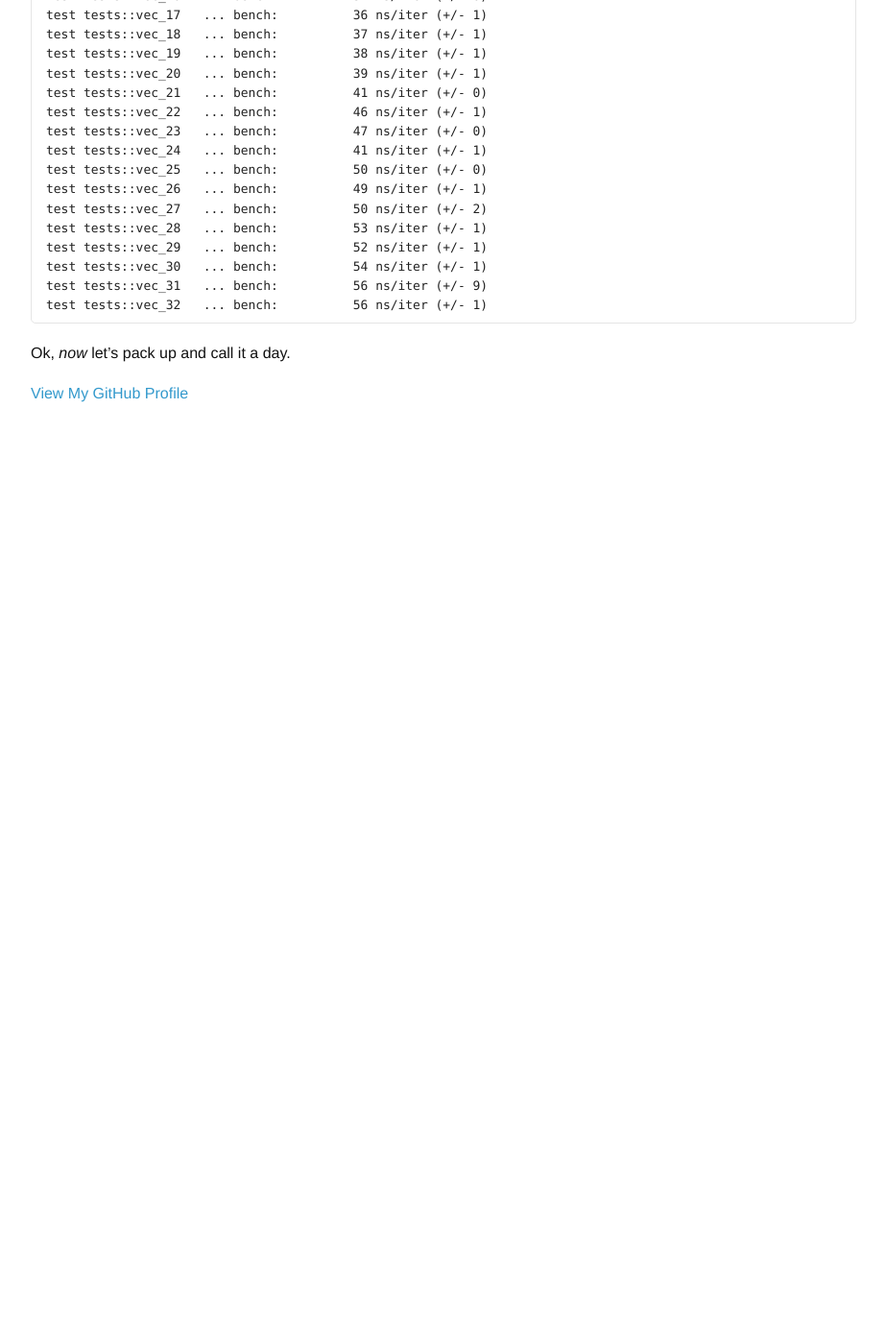
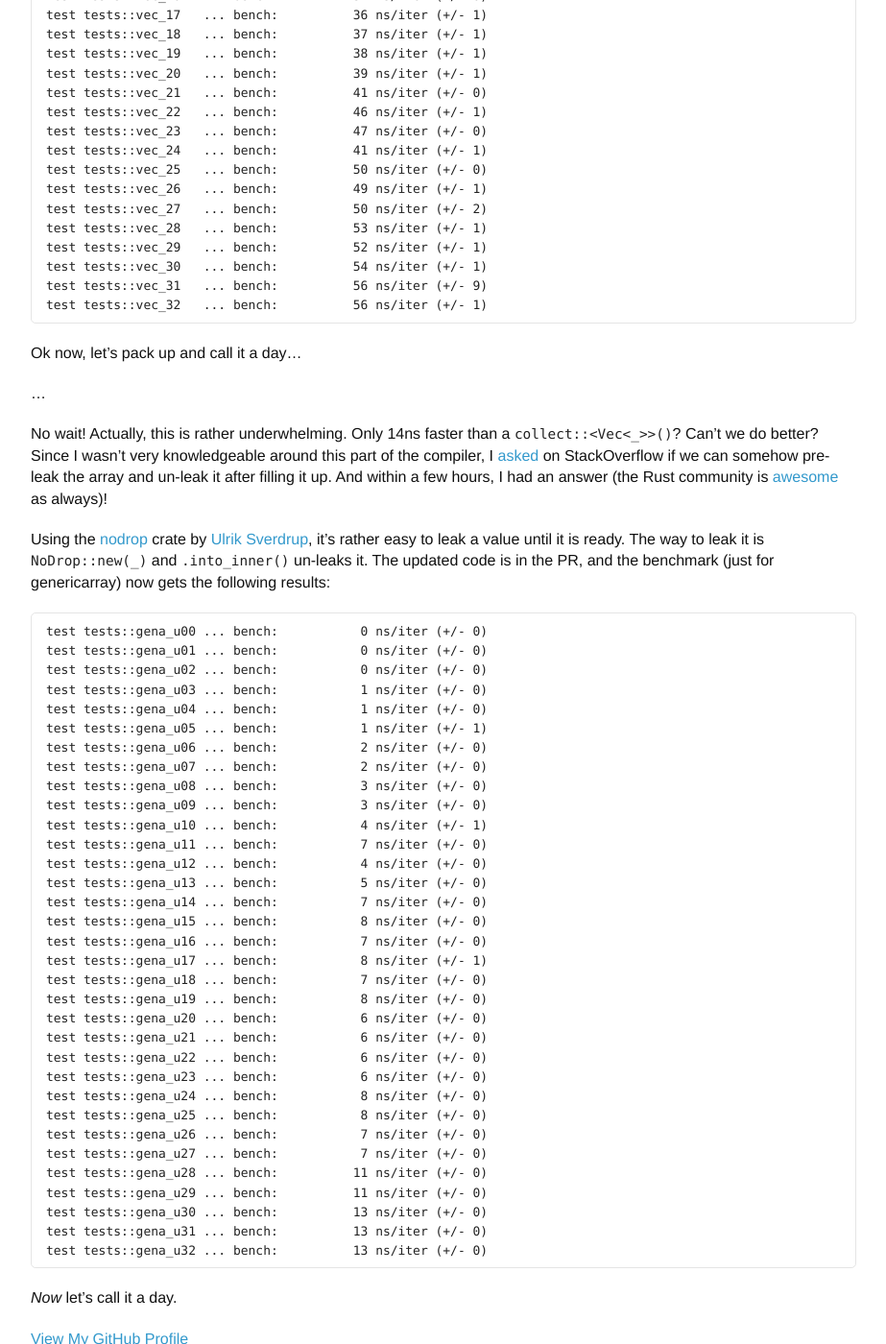
Before and after one commit to llogiq/llogiq.github.io, a Jekyll site: the page built from _posts/2016-04-28-arraymap.md, in a window 1280 px wide and 1400 px high, scrolled down 6278 px. Shown: the whole window at 96% size, without its empty margins (178-1101 px from the left). Built offline with Jekyll 4.4.1, drawn with Linux system fonts in a browser that asks for light colours; before the commit the page ends 6777 px from its top, so only the background shows below that.

Commit message:
added nodrop technique + bench

````diff
--- a/_posts/2016-04-28-arraymap.md
+++ b/_posts/2016-04-28-arraymap.md
@@ -361,4 +361,58 @@ test tests::vec_31   ... bench:          56 ns/iter (+/- 9)
 test tests::vec_32   ... bench:          56 ns/iter (+/- 1)
 ```
 
-Ok, *now* let's pack up and call it a day.
+Ok now, let's pack up and call it a day...
+
+...
+
+No wait! Actually, this is rather underwhelming. Only 14ns faster than a
+`collect::<Vec<_>>()`? Can't we do better? Since I wasn't very knowledgeable
+around this part of the compiler, I
+[asked](https://stackoverflow.com/questions/36919842/is-there-a-way-to-pre-un-leak-a-value)
+on StackOverflow if we can somehow pre-leak the array and un-leak it after
+filling it up. And within a few hours, I had an answer (the Rust community is
+[awesome](https://llogiq.github.io/2016/04/23/awesome.html) as always)!
+
+Using the [nodrop](https://crates.io/crates/nodrop) crate by
+[Ulrik Sverdrup](https://github.com/bluss), it's rather easy to leak a value
+until it is ready. The way to leak it is `NoDrop::new(_)` and `.into_inner()`
+un-leaks it. The updated code is in the PR, and the benchmark (just for
+genericarray) now gets the following results:
+
+```
+test tests::gena_u00 ... bench:           0 ns/iter (+/- 0)
+test tests::gena_u01 ... bench:           0 ns/iter (+/- 0)
+test tests::gena_u02 ... bench:           0 ns/iter (+/- 0)
+test tests::gena_u03 ... bench:           1 ns/iter (+/- 0)
+test tests::gena_u04 ... bench:           1 ns/iter (+/- 0)
+test tests::gena_u05 ... bench:           1 ns/iter (+/- 1)
+test tests::gena_u06 ... bench:           2 ns/iter (+/- 0)
+test tests::gena_u07 ... bench:           2 ns/iter (+/- 0)
+test tests::gena_u08 ... bench:           3 ns/iter (+/- 0)
+test tests::gena_u09 ... bench:           3 ns/iter (+/- 0)
+test tests::gena_u10 ... bench:           4 ns/iter (+/- 1)
+test tests::gena_u11 ... bench:           7 ns/iter (+/- 0)
+test tests::gena_u12 ... bench:           4 ns/iter (+/- 0)
+test tests::gena_u13 ... bench:           5 ns/iter (+/- 0)
+test tests::gena_u14 ... bench:           7 ns/iter (+/- 0)
+test tests::gena_u15 ... bench:           8 ns/iter (+/- 0)
+test tests::gena_u16 ... bench:           7 ns/iter (+/- 0)
+test tests::gena_u17 ... bench:           8 ns/iter (+/- 1)
+test tests::gena_u18 ... bench:           7 ns/iter (+/- 0)
+test tests::gena_u19 ... bench:           8 ns/iter (+/- 0)
+test tests::gena_u20 ... bench:           6 ns/iter (+/- 0)
+test tests::gena_u21 ... bench:           6 ns/iter (+/- 0)
+test tests::gena_u22 ... bench:           6 ns/iter (+/- 0)
+test tests::gena_u23 ... bench:           6 ns/iter (+/- 0)
+test tests::gena_u24 ... bench:           8 ns/iter (+/- 0)
+test tests::gena_u25 ... bench:           8 ns/iter (+/- 0)
+test tests::gena_u26 ... bench:           7 ns/iter (+/- 0)
+test tests::gena_u27 ... bench:           7 ns/iter (+/- 0)
+test tests::gena_u28 ... bench:          11 ns/iter (+/- 0)
+test tests::gena_u29 ... bench:          11 ns/iter (+/- 0)
+test tests::gena_u30 ... bench:          13 ns/iter (+/- 0)
+test tests::gena_u31 ... bench:          13 ns/iter (+/- 0)
+test tests::gena_u32 ... bench:          13 ns/iter (+/- 0)
+```
+
+*Now* let's call it a day.
````
